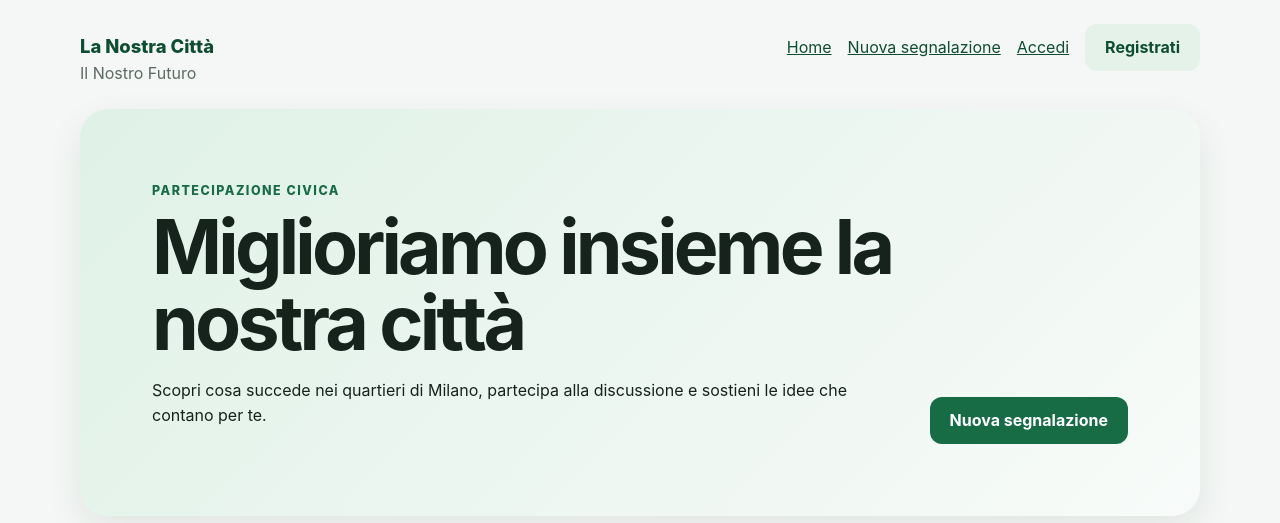
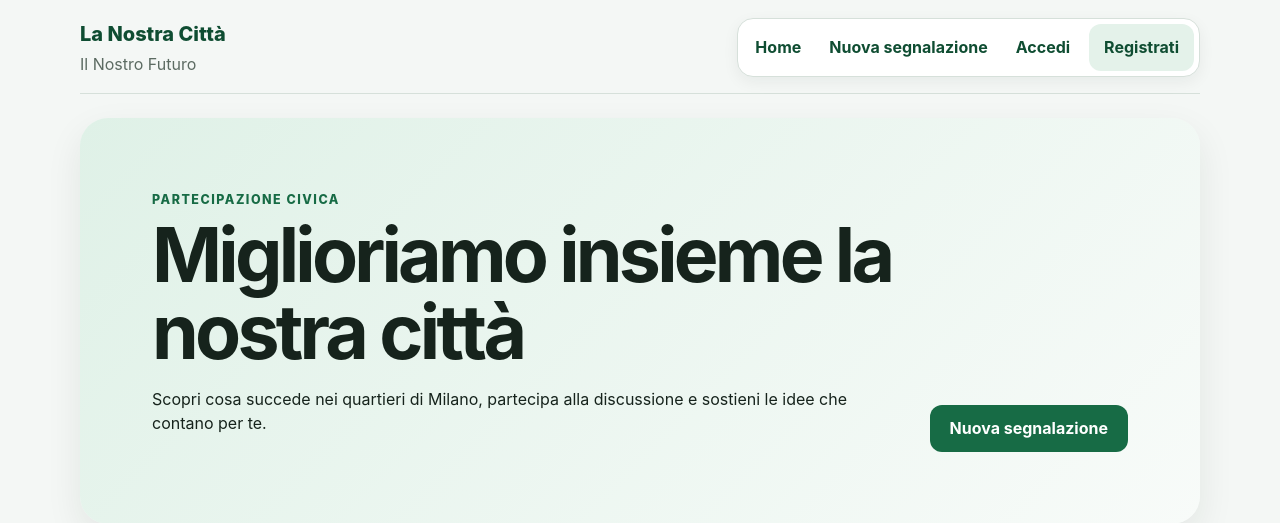
Before and after one commit to villanuevaprince-lab/LaNostraCittaIlNostroFuturo_webapp, a Flask app: page / in a window 1280 px wide. Shown: the top 523 px of the page. Run offline with Flask 3, Linux system fonts and the light colour scheme; some libraries are stand-ins or nearby versions.

Commit message:
Fix di errori

```diff
--- a/database/schema/001_full_schema.sql
+++ b/database/schema/001_full_schema.sql
@@ -95,7 +95,7 @@ CREATE TABLE IF NOT EXISTS ALLEGATO (
   DataCaricamento DATETIME NOT NULL DEFAULT CURRENT_TIMESTAMP,
   CONSTRAINT fk_allegato_segnalazione FOREIGN KEY (IdSegnalazione) REFERENCES SEGNALAZIONE (IdSegnalazione),
   CONSTRAINT fk_allegato_autore FOREIGN KEY (IdAutore) REFERENCES UTENTE (IdUtente),
-  CONSTRAINT uq_allegato_riferimento UNIQUE (RiferimentoFile),
+  CONSTRAINT uq_allegato_riferimento UNIQUE (RiferimentoFile(768)),
   INDEX idx_allegato_segnalazione (IdSegnalazione)
 ) ENGINE=InnoDB;
 
--- a/frontend/static/css/style.css
+++ b/frontend/static/css/style.css
@@ -36,16 +36,18 @@ footer {
 
 .site-header {
   display: flex;
-  align-items: baseline;
+  align-items: center;
   justify-content: space-between;
-  padding-block: 24px;
+  padding-block: 18px 16px;
+  border-bottom: 1px solid var(--border);
+  margin-bottom: 24px;
   gap: 20px;
   flex-wrap: wrap;
 }
 
 .brand {
   color: var(--primary-dark);
-  font-size: 1.15rem;
+  font-size: 1.25rem;
   font-weight: 800;
   text-decoration: none;
 }
@@ -237,22 +239,56 @@ nav {
   display: flex;
   flex-wrap: wrap;
   align-items: center;
-  gap: 16px;
+  gap: 4px;
+  padding: 5px;
+  border: 1px solid var(--border);
+  border-radius: 16px;
+  background: var(--surface);
+  box-shadow: 0 5px 16px rgba(22, 35, 28, 0.06);
 }
 
 nav a, .back-link, .auth-note a {
   color: var(--primary-dark);
 }
 
-.brand-group { display: grid; }
-.nav-user { max-width: 180px; overflow-wrap: anywhere; }
-.inline-form { display: inline; }
+.brand-group { display: grid; gap: 2px; }
+.nav-link,
+.button-link {
+  display: inline-flex;
+  align-items: center;
+  min-height: 38px;
+  padding: 8px 12px;
+  border-radius: 10px;
+  font-weight: 650;
+  text-decoration: none;
+  transition: background-color 160ms ease, color 160ms ease;
+}
+.nav-link:hover,
+.nav-link:focus-visible,
+.button-link:hover,
+.button-link:focus-visible {
+  background: var(--accent);
+  color: var(--primary-dark);
+}
+.nav-user {
+  max-width: 180px;
+  overflow-wrap: anywhere;
+  margin-inline: 4px;
+  padding: 7px 11px;
+  border: 1px solid var(--border);
+  border-radius: 9px;
+  background: var(--background);
+  color: var(--muted);
+  font-size: 0.9rem;
+}
+.inline-form { display: inline-flex; }
+.nav-cta { min-height: 38px; margin-left: 3px; padding-inline: 15px; }
 .button-secondary { background: #e4f2ea; color: var(--primary-dark); }
 .button-secondary:hover, .button-secondary:focus-visible { color: white; }
 .button-danger { background: #a51e2c; }
 .button-danger:hover, .button-danger:focus-visible { background: #7d1320; }
 .button:disabled { opacity: 0.65; cursor: wait; }
-.button-link { border: 0; background: none; color: var(--primary-dark); font: inherit; text-decoration: underline; cursor: pointer; padding: 10px 0; }
+.button-link { border: 0; background: none; color: var(--primary-dark); font: inherit; cursor: pointer; }
 .page-title { font-size: clamp(2rem, 4vw, 3rem); line-height: 1.15; }
 .auth-panel { max-width: 600px; margin: 24px auto; }
 .auth-note { margin-top: 20px; margin-bottom: 0; }
@@ -301,7 +337,12 @@ textarea { resize: vertical; }
   .site-header {
     align-items: flex-start;
     flex-direction: column;
-    gap: 2px;
+    gap: 12px;
+  }
+
+  nav {
+    width: 100%;
+    justify-content: flex-start;
   }
 
   .filter-row { grid-template-columns: repeat(2, minmax(0, 1fr)); }
--- a/frontend/templates/base.html
+++ b/frontend/templates/base.html
@@ -18,20 +18,20 @@
       <span class="tagline">Il Nostro Futuro</span>
     </div>
     <nav aria-label="Navigazione principale">
-      <a href="/">Home</a>
-      <a href="{{ url_for('reports.new_report') }}">Nuova segnalazione</a>
+      <a class="nav-link" href="/">Home</a>
+      <a class="nav-link" href="{{ url_for('reports.new_report') }}">Nuova segnalazione</a>
       {% if g.user %}
         <span class="nav-user">Ciao, {{ g.user.nome }}</span>
-        <a href="{{ url_for('pages.profile') }}">Profilo</a>
-        <a href="{{ url_for('pages.dashboard') }}">Dashboard</a>
-        {% if g.user.is_moderator %}<a href="{{ url_for('pages.moderation') }}">Moderazione</a>{% endif %}
+        <a class="nav-link" href="{{ url_for('pages.profile') }}">Profilo</a>
+        <a class="nav-link" href="{{ url_for('pages.dashboard') }}">Dashboard</a>
+        {% if g.user.is_moderator %}<a class="nav-link" href="{{ url_for('pages.moderation') }}">Moderazione</a>{% endif %}
         <form class="inline-form" method="post" action="{{ url_for('auth_api.logout_api') }}" data-api-action>
           <input type="hidden" name="csrf_token" value="{{ csrf_token() }}">
           <button class="button-link" type="submit">Esci</button>
         </form>
       {% else %}
-        <a href="{{ url_for('auth.login') }}">Accedi</a>
-        <a class="button button-secondary" href="{{ url_for('auth.register') }}">Registrati</a>
+        <a class="nav-link" href="{{ url_for('auth.login') }}">Accedi</a>
+        <a class="button button-secondary nav-cta" href="{{ url_for('auth.register') }}">Registrati</a>
       {% endif %}
     </nav>
   </header>
```
Also changed, not shown: database/migrations/002_extend_existing_schema.sql, 1 other file.
